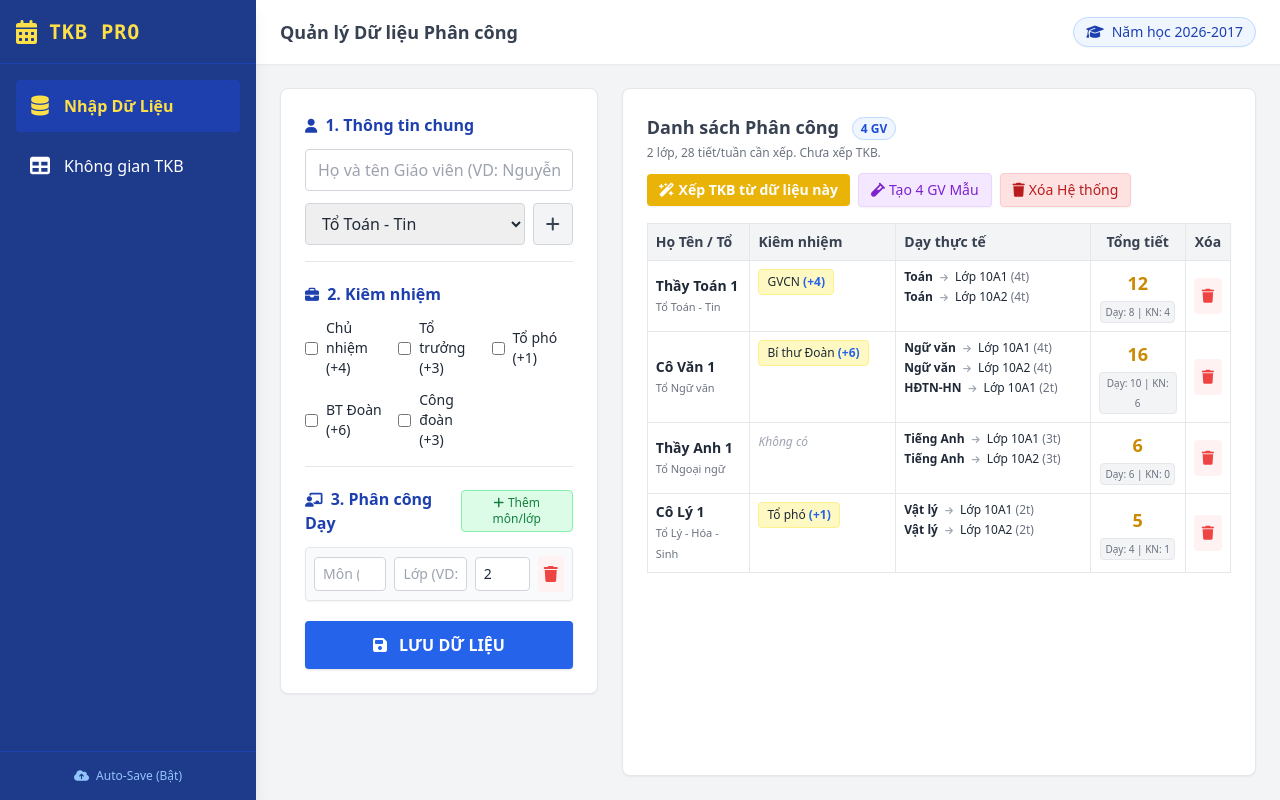
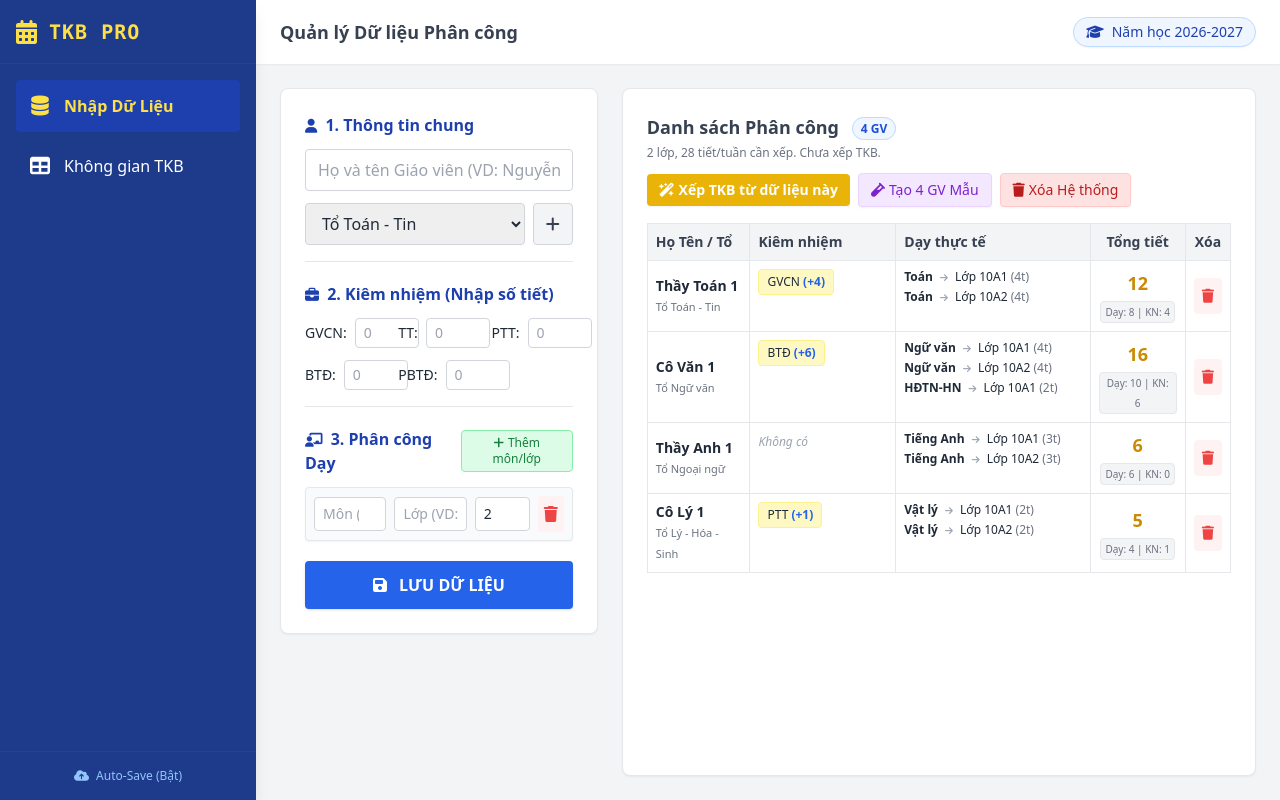
Before and after one commit to thaytienthptbimson/THOI-KHOA-BIEU-, a plain HTML site: page index.html in a window 1280 px wide. Both pictures are taken after a click on the button "Tạo 4 GV Mẫu". Drawn offline with nearby package versions, Linux system fonts and the light colour scheme.

Commit message:
Update index.html

```diff
--- a/index.html
+++ b/index.html
@@ -56,7 +56,7 @@
             <h2 id="topbar-title" class="text-lg font-bold text-gray-700">Quản lý Dữ liệu Phân công</h2>
             <div class="flex items-center space-x-6">
                 <div class="text-sm font-medium text-blue-800 bg-blue-50 border border-blue-200 px-3 py-1 rounded-full shadow-sm flex items-center">
-                    <i class="fa-solid fa-graduation-cap mr-2"></i> <span id="school-year">Năm học 2026-2017</span>
+                    <i class="fa-solid fa-graduation-cap mr-2"></i> <span id="school-year">Năm học 2026-2027</span>
                 </div>
             </div>
         </header>
@@ -79,13 +79,13 @@
                     </div>
 
                     <div class="mb-5 border-b pb-4">
-                        <h3 class="font-bold text-blue-800 mb-3"><i class="fa-solid fa-briefcase text-sm mr-1"></i> 2. Kiêm nhiệm</h3>
+                        <h3 class="font-bold text-blue-800 mb-3"><i class="fa-solid fa-briefcase text-sm mr-1"></i> 2. Kiêm nhiệm (Nhập số tiết)</h3>
                         <div class="grid grid-cols-2 lg:grid-cols-3 gap-3 text-sm">
-                            <label class="flex items-center space-x-2"><input type="checkbox" name="kiem_nhiem" value="GVCN"><span>Chủ nhiệm (+4)</span></label>
-                            <label class="flex items-center space-x-2"><input type="checkbox" name="kiem_nhiem" value="Tổ trưởng"><span>Tổ trưởng (+3)</span></label>
-                            <label class="flex items-center space-x-2"><input type="checkbox" name="kiem_nhiem" value="Tổ phó"><span>Tổ phó (+1)</span></label>
-                            <label class="flex items-center space-x-2"><input type="checkbox" name="kiem_nhiem" value="Bí thư Đoàn"><span>BT Đoàn (+6)</span></label>
-                            <label class="flex items-center space-x-2"><input type="checkbox" name="kiem_nhiem" value="Công đoàn"><span>Công đoàn (+3)</span></label>
+                            <label class="flex items-center space-x-2 font-medium"><span class="w-12">GVCN:</span><input type="number" name="kiem_nhiem" data-name="GVCN" min="0" placeholder="0" class="w-16 border border-gray-300 rounded px-2 py-1 focus:ring-blue-500"></label>
+                            <label class="flex items-center space-x-2 font-medium"><span class="w-12">TT:</span><input type="number" name="kiem_nhiem" data-name="TT" min="0" placeholder="0" class="w-16 border border-gray-300 rounded px-2 py-1 focus:ring-blue-500"></label>
+                            <label class="flex items-center space-x-2 font-medium"><span class="w-12">PTT:</span><input type="number" name="kiem_nhiem" data-name="PTT" min="0" placeholder="0" class="w-16 border border-gray-300 rounded px-2 py-1 focus:ring-blue-500"></label>
+                            <label class="flex items-center space-x-2 font-medium"><span class="w-12">BTĐ:</span><input type="number" name="kiem_nhiem" data-name="BTĐ" min="0" placeholder="0" class="w-16 border border-gray-300 rounded px-2 py-1 focus:ring-blue-500"></label>
+                            <label class="flex items-center space-x-2 font-medium"><span class="w-12">PBTĐ:</span><input type="number" name="kiem_nhiem" data-name="PBTĐ" min="0" placeholder="0" class="w-16 border border-gray-300 rounded px-2 py-1 focus:ring-blue-500"></label>
                         </div>
                     </div>
 
@@ -149,7 +149,6 @@
                 <div class="p-5 border-b bg-gray-50/50">
                     <h3 class="font-bold text-gray-800 mb-3 text-sm uppercase tracking-wider text-gray-500"><i class="fa-solid fa-filter mr-2"></i>Bộ lọc hiển thị</h3>
                     <div class="space-y-3">
-                        <!-- TÍNH NĂNG MỚI: CHỌN XEM THEO LỚP HOẶC GIÁO VIÊN -->
                         <select id="view-type" onchange="updateFilterDropdown()" class="w-full border border-gray-300 rounded px-3 py-2 text-sm bg-white focus:ring-blue-500">
                             <option value="class">Xem TKB theo Lớp học</option>
                             <option value="teacher">Xem TKB theo Giáo viên</option>
@@ -328,7 +327,6 @@
 
     <!-- SCRIPTS -->
     <script>
-        const DUTY_PERIODS = { "GVCN": 4, "Bí thư Đoàn": 6, "Tổ phó": 1, "Tổ trưởng": 3, "Phó BT Đoàn": 2, "Công đoàn": 3 };
         const DAYS = ['t2', 't3', 't4', 't5', 't6', 't7'];
         const PERIODS = ['s1', 's2', 's3', 's4', 's5'];
         const DEFAULT_DEPTS = ['Tổ Toán - Tin', 'Tổ Ngữ văn', 'Tổ Ngoại ngữ', 'Tổ Lý - Hóa - Sinh'];
@@ -388,8 +386,6 @@
 
         // --- 1. CHUYỂN TRANG ---
         function switchView(viewName) {
-            // Lưu ý: classList.replace() trả về true/false chứ không trả về classList,
-            // nên không được nối chuỗi .classList.add(...) phía sau (lỗi cũ làm hàm này bị dừng giữa chừng).
             document.querySelectorAll('.menu-item').forEach(el => {
                 const active = el.id === `menu-${viewName}`;
                 el.classList.toggle('bg-blue-800', active);
@@ -472,8 +468,14 @@
                 const prd = parseInt(row.querySelector('.prd-inp').value);
                 if (cls && sub && prd > 0) { teaching.push({ sub, cls, prd }); teachPeriods += prd; }
             });
-            Array.from(document.querySelectorAll('input[name="kiem_nhiem"]:checked')).forEach(el => {
-                const p = DUTY_PERIODS[el.value] || 0; dutyPeriods += p; dutiesList.push({ name: el.value, period: p });
+
+            // Xử lý dữ liệu nhập số tiết Kiêm nhiệm
+            Array.from(document.querySelectorAll('input[name="kiem_nhiem"]')).forEach(el => {
+                const p = parseInt(el.value) || 0;
+                if (p > 0) {
+                    dutyPeriods += p;
+                    dutiesList.push({ name: el.dataset.name, period: p });
+                }
             });
 
             dbTeachers.push({ id: Date.now(), name, dept: $('gv_dept').value, duties: dutiesList, teaching, teachPeriods, dutyPeriods, total: teachPeriods + dutyPeriods });
@@ -1393,9 +1395,9 @@
         function mockData() {
             dbTeachers = [
                 { id: 1, name: "Thầy Toán 1", dept: "Tổ Toán - Tin", duties: [{ name: "GVCN", period: 4 }], teaching: [{ sub: "Toán", cls: "10A1", prd: 4 }, { sub: "Toán", cls: "10A2", prd: 4 }], teachPeriods: 8, dutyPeriods: 4, total: 12 },
-                { id: 2, name: "Cô Văn 1", dept: "Tổ Ngữ văn", duties: [{ name: "Bí thư Đoàn", period: 6 }], teaching: [{ sub: "Ngữ văn", cls: "10A1", prd: 4 }, { sub: "Ngữ văn", cls: "10A2", prd: 4 }, { sub: "HĐTN-HN", cls: "10A1", prd: 2 }], teachPeriods: 10, dutyPeriods: 6, total: 16 },
+                { id: 2, name: "Cô Văn 1", dept: "Tổ Ngữ văn", duties: [{ name: "BTĐ", period: 6 }], teaching: [{ sub: "Ngữ văn", cls: "10A1", prd: 4 }, { sub: "Ngữ văn", cls: "10A2", prd: 4 }, { sub: "HĐTN-HN", cls: "10A1", prd: 2 }], teachPeriods: 10, dutyPeriods: 6, total: 16 },
                 { id: 3, name: "Thầy Anh 1", dept: "Tổ Ngoại ngữ", duties: [], teaching: [{ sub: "Tiếng Anh", cls: "10A1", prd: 3 }, { sub: "Tiếng Anh", cls: "10A2", prd: 3 }], teachPeriods: 6, dutyPeriods: 0, total: 6 },
-                { id: 4, name: "Cô Lý 1", dept: "Tổ Lý - Hóa - Sinh", duties: [{ name: "Tổ phó", period: 1 }], teaching: [{ sub: "Vật lý", cls: "10A1", prd: 2 }, { sub: "Vật lý", cls: "10A2", prd: 2 }], teachPeriods: 4, dutyPeriods: 1, total: 5 }
+                { id: 4, name: "Cô Lý 1", dept: "Tổ Lý - Hóa - Sinh", duties: [{ name: "PTT", period: 1 }], teaching: [{ sub: "Vật lý", cls: "10A1", prd: 2 }, { sub: "Vật lý", cls: "10A2", prd: 2 }], teachPeriods: 4, dutyPeriods: 1, total: 5 }
             ];
             globalSchedule = []; lastReport = null;   // TKB cũ không còn khớp với dữ liệu mẫu
             saveDataToStorage(); renderScheduleReport(); renderTeachersTable();
```
